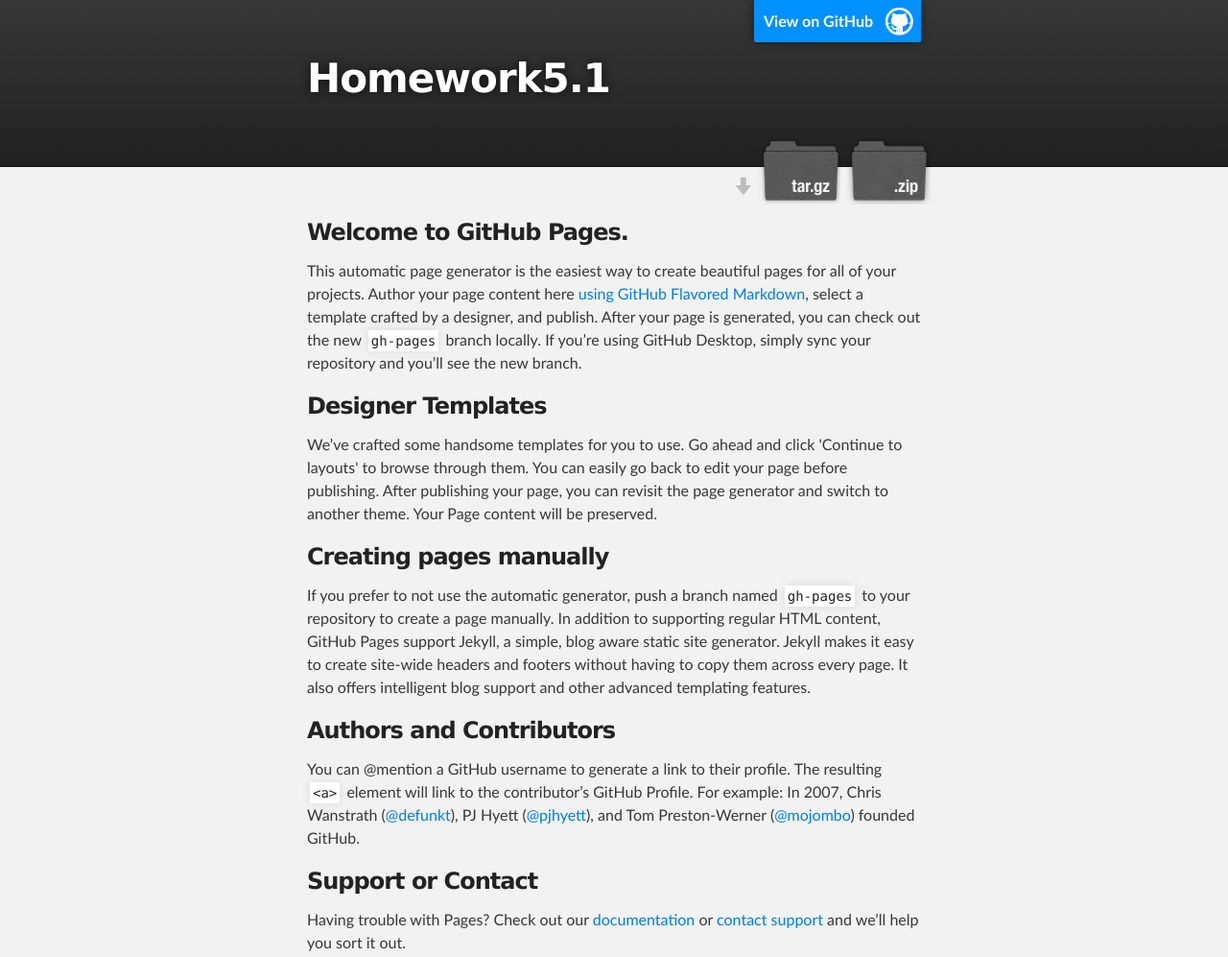
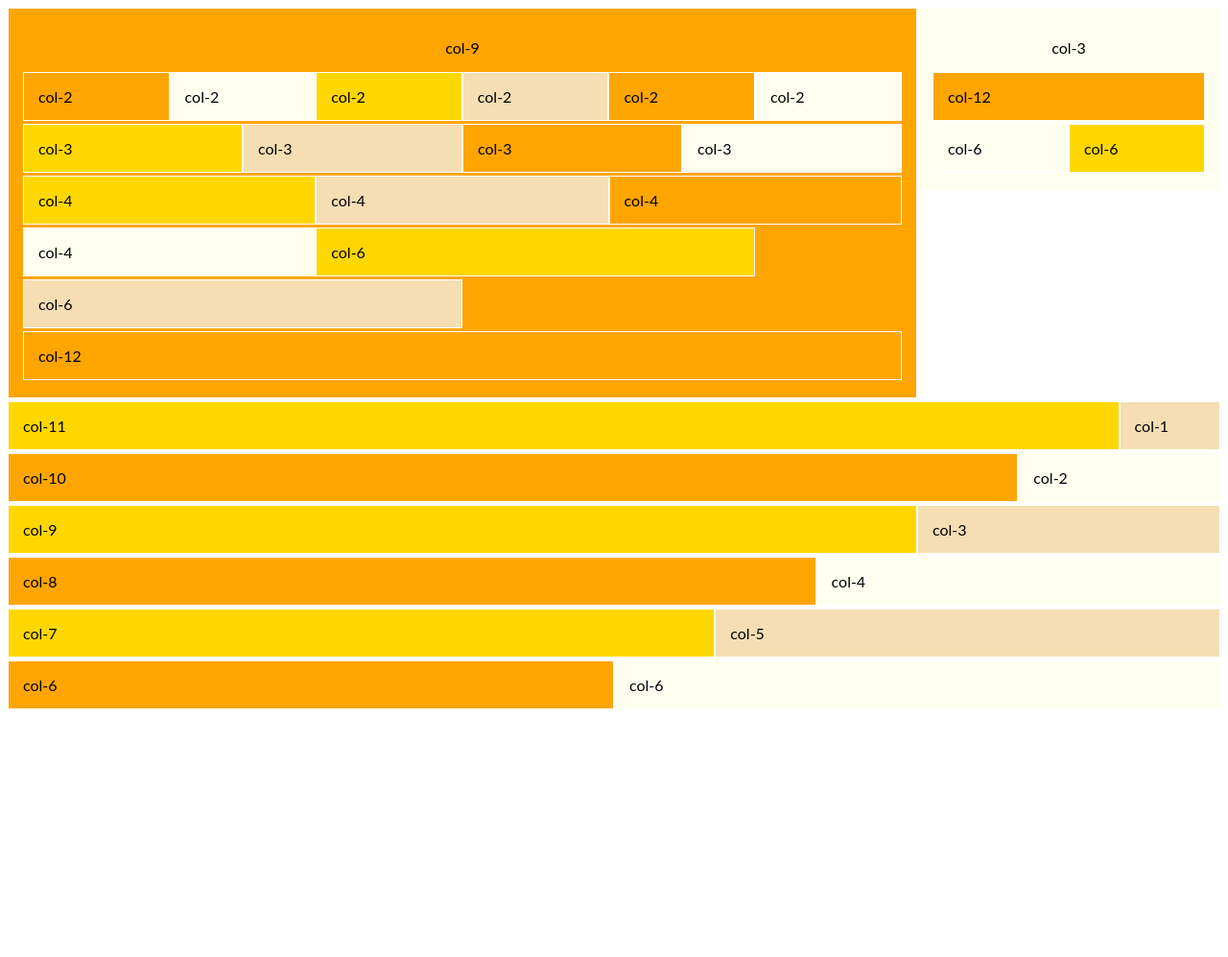
Before and after one commit to alan801014/homework5.1, a plain HTML site: page index.html in a window 1280 px wide. Shown: the top 997 px of the page at 96% size. After the commit the page ends 800 px from the top, so only its background shows below. Drawn offline with Linux system fonts and the light colour scheme.

Commit message:
no message

```diff
--- a/index.html
+++ b/index.html
@@ -1,72 +1,64 @@
-<!DOCTYPE html>
+<!doctype html>
 <html>
+<head>
+    <meta charset="UTF-8">
+    <title>Homework5</title>
+    <link rel="stylesheet" href="style.css">
+</head>
+<body>
+<div class="row">
+    <div class="col-9 bgTest"><p>col-9</p>
+        <div class="col-2 bgTest">col-2</div>
+        <div class="col-2 bgTest">col-2</div>
+        <div class="col-2 bgTest">col-2</div>
+        <div class="col-2 bgTest">col-2</div>
+        <div class="col-2 bgTest">col-2</div>
+        <div class="col-2 bgTest">col-2</div>
 
-  <head>
-    <meta charset='utf-8'>
-    <meta http-equiv="X-UA-Compatible" content="chrome=1">
-    <meta name="description" content="Homework5.1 : ">
+        <div class="col-3 bgTest">col-3</div>
+        <div class="col-3 bgTest">col-3</div>
+        <div class="col-3 bgTest">col-3</div>
+        <div class="col-3 bgTest">col-3</div>
 
-    <link rel="stylesheet" type="text/css" media="screen" href="stylesheets/stylesheet.css">
+        <div class="col-4 bgTest">col-4</div>
+        <div class="col-4 bgTest">col-4</div>
+        <div class="col-4 bgTest">col-4</div>
+        <div class="col-4 bgTest">col-4</div>
 
-    <title>Homework5.1</title>
-  </head>
+        <div class="col-6 bgTest">col-6</div>
+        <div class="col-6 bgTest">col-6</div>
 
-  <body>
-
-    <!-- HEADER -->
-    <div id="header_wrap" class="outer">
-        <header class="inner">
-          <a id="forkme_banner" href="https://github.com/alan801014/homework5.1">View on GitHub</a>
-
-          <h1 id="project_title">Homework5.1</h1>
-          <h2 id="project_tagline"></h2>
-
-            <section id="downloads">
-              <a class="zip_download_link" href="https://github.com/alan801014/homework5.1/zipball/master">Download this project as a .zip file</a>
-              <a class="tar_download_link" href="https://github.com/alan801014/homework5.1/tarball/master">Download this project as a tar.gz file</a>
-            </section>
-        </header>
+        <div class="col-12 bgTest">col-12</div>
     </div>
 
-    <!-- MAIN CONTENT -->
-    <div id="main_content_wrap" class="outer">
-      <section id="main_content" class="inner">
-        <h3>
-<a id="welcome-to-github-pages" class="anchor" href="#welcome-to-github-pages" aria-hidden="true"><span aria-hidden="true" class="octicon octicon-link"></span></a>Welcome to GitHub Pages.</h3>
-
-<p>This automatic page generator is the easiest way to create beautiful pages for all of your projects. Author your page content here <a href="https://guides.github.com/features/mastering-markdown/">using GitHub Flavored Markdown</a>, select a template crafted by a designer, and publish. After your page is generated, you can check out the new <code>gh-pages</code> branch locally. If you’re using GitHub Desktop, simply sync your repository and you’ll see the new branch.</p>
-
-<h3>
-<a id="designer-templates" class="anchor" href="#designer-templates" aria-hidden="true"><span aria-hidden="true" class="octicon octicon-link"></span></a>Designer Templates</h3>
-
-<p>We’ve crafted some handsome templates for you to use. Go ahead and click 'Continue to layouts' to browse through them. You can easily go back to edit your page before publishing. After publishing your page, you can revisit the page generator and switch to another theme. Your Page content will be preserved.</p>
-
-<h3>
-<a id="creating-pages-manually" class="anchor" href="#creating-pages-manually" aria-hidden="true"><span aria-hidden="true" class="octicon octicon-link"></span></a>Creating pages manually</h3>
-
-<p>If you prefer to not use the automatic generator, push a branch named <code>gh-pages</code> to your repository to create a page manually. In addition to supporting regular HTML content, GitHub Pages support Jekyll, a simple, blog aware static site generator. Jekyll makes it easy to create site-wide headers and footers without having to copy them across every page. It also offers intelligent blog support and other advanced templating features.</p>
-
-<h3>
-<a id="authors-and-contributors" class="anchor" href="#authors-and-contributors" aria-hidden="true"><span aria-hidden="true" class="octicon octicon-link"></span></a>Authors and Contributors</h3>
-
-<p>You can @mention a GitHub username to generate a link to their profile. The resulting <code>&lt;a&gt;</code> element will link to the contributor’s GitHub Profile. For example: In 2007, Chris Wanstrath (<a href="https://github.com/defunkt" class="user-mention">@defunkt</a>), PJ Hyett (<a href="https://github.com/pjhyett" class="user-mention">@pjhyett</a>), and Tom Preston-Werner (<a href="https://github.com/mojombo" class="user-mention">@mojombo</a>) founded GitHub.</p>
-
-<h3>
-<a id="support-or-contact" class="anchor" href="#support-or-contact" aria-hidden="true"><span aria-hidden="true" class="octicon octicon-link"></span></a>Support or Contact</h3>
-
-<p>Having trouble with Pages? Check out our <a href="https://help.github.com/pages">documentation</a> or <a href="https://github.com/contact">contact support</a> and we’ll help you sort it out.</p>
-      </section>
+    <div class="col-3 bgTest"><p>col-3</p>
+        <div class="col-12 bgTest">col-12</div>
+        <div class="col-6 bgTest">col-6</div>
+        <div class="col-6 bgTest">col-6</div>
     </div>
 
-    <!-- FOOTER  -->
-    <div id="footer_wrap" class="outer">
-      <footer class="inner">
-        <p class="copyright">Homework5.1 maintained by <a href="https://github.com/alan801014">alan801014</a></p>
-        <p>Published with <a href="https://pages.github.com">GitHub Pages</a></p>
-      </footer>
-    </div>
+    <div class="col-11 bgTest">col-11</div>
+    <div class="col-1 bgTest">col-1</div>
+
+
+    <div class="col-10 bgTest">col-10</div>
+    <div class="col-2 bgTest">col-2</div>
 
 
 
-  </body>
+    <div class="col-9 bgTest">col-9</div>
+    <div class="col-3 bgTest">col-3</div>
+
+    <div class="col-8 bgTest">col-8</div>
+    <div class="col-4 bgTest">col-4</div>
+
+    <div class="col-7 bgTest">col-7</div>
+    <div class="col-5 bgTest">col-5</div>
+
+    <div class="col-6 bgTest">col-6</div>
+    <div class="col-6 bgTest">col-6</div>
+</div>
+
+
+</body>
 </html>
--- /dev/null
+++ b/style.css
@@ -0,0 +1,47 @@
+/* For desktop: */
+.col-1 {width: 8.33%;}
+.col-2 {width: 16.66%;}
+.col-3 {width: 25%;}
+.col-4 {width: 33.33%;}
+.col-5 {width: 41.66%;}
+.col-6 {width: 50%;}
+.col-7 {width: 58.33%;}
+.col-8 {width: 66.66%;}
+.col-9 {width: 75%;}
+.col-10 {width: 83.33%;}
+.col-11 {width: 91.66%;}
+.col-12 {width: 100%;}
+
+* {
+  box-sizing: border-box;
+  font-family: lato;
+}
+.row::after {
+    content: "";
+    clear: both;   /*clear float: left & right*/
+    display: block;
+}
+[class^="col-"] {
+    float: left;
+    padding: 15px;
+}
+.bgTest{
+  background: wheat;
+  border:1px solid white;
+  margin-bottom:3px;
+}
+.bgTest:nth-of-type(4n+1){
+  background: orange;
+
+}
+.bgTest:nth-of-type(4n+2){
+  background: Ivory ;
+
+}
+.bgTest:nth-of-type(4n+3){
+  background: Gold ;
+
+}
+.row p{
+  text-align:center;
+}
```
